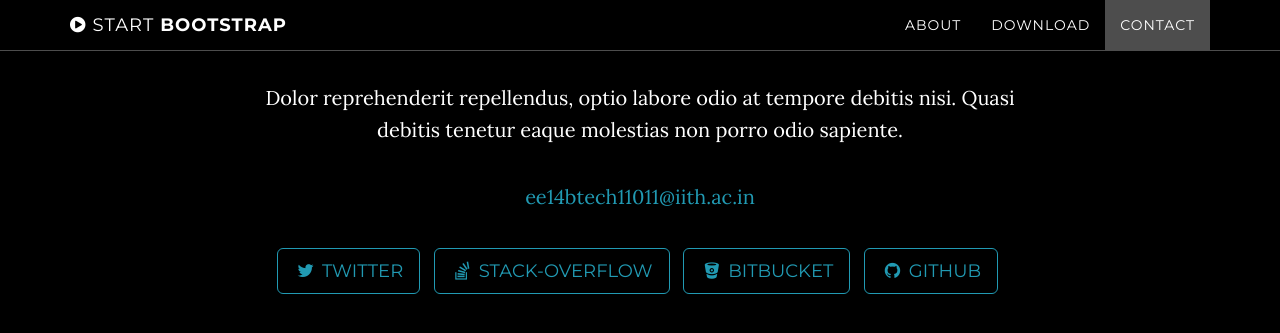
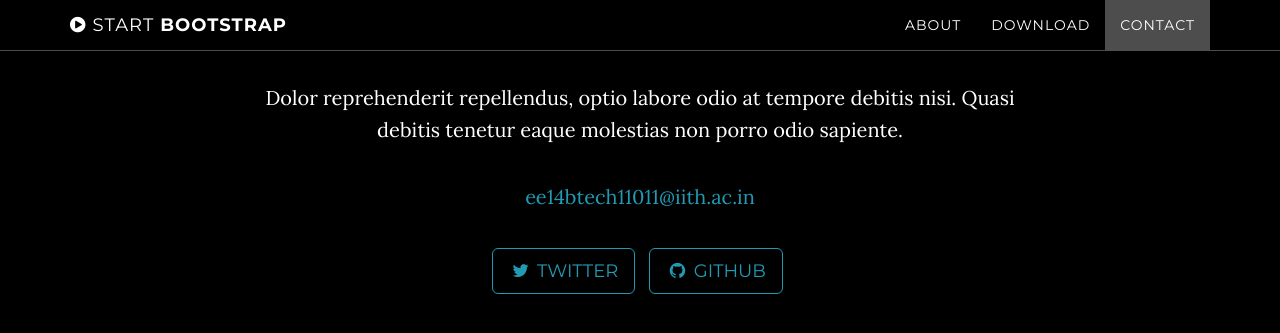
Before and after one commit to code-Assasin/website_little_fog, a Jekyll site: the page built from grayscale-theme/index.html, in a window 1280 px wide and 900 px high, scrolled down 2331 px. Shown: the top 333 px of the window. Built offline with Jekyll 4.4.1, drawn with Linux system fonts in a browser that asks for light colours.

Commit message:
Update _config.yml

```diff
--- a/grayscale-theme/_config.yml
+++ b/grayscale-theme/_config.yml
@@ -1,7 +1,7 @@
 # Site settings
 title: Grayscale
 email: ee14btech11011@iith.ac.in
-url: https://code-Assasin.github.io
+url: https://code-Assasin.github.io/website_little_fog
 description: "A Little Fog for a Large Turn: A study of Task Perceptual Adversarial Examples in Autonomous Driving specifically Steering Angle Predictors"
 
 # Color settings (hex-codes without the leading hash-tag)
@@ -15,14 +15,9 @@ footer: Your Website
 # Social networks usernames (many more available: google-plus, flickr, dribbble, pinterest, instagram, tumblr, linkedin, etc.)
 social:
   - title: twitter
-    url: https://twitter.com/SBootstrap
-    url:
-  - title: stack-overflow
-    url: http://stackoverflow.com/questions/tagged/jekyll
-  - title: bitbucket
-    url: http://bitbucket.org/jekyll
+    url: https://twitter.com/harshitha_25
   - title: github
-    url: https://github.com/IronSummitMedia/startbootstrap
+    url: https://github.com/code-Assasin/website_little_fog
 
 # Build settings
 markdown: kramdown
```
